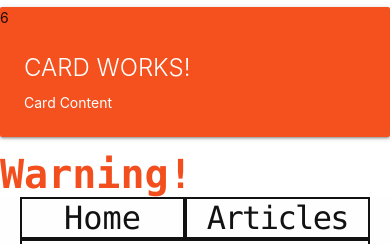
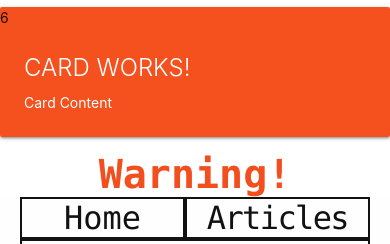
Before and after one commit to simoninmath/ifoundthat-blog-frontend, an Angular app: page /home in a window 390 px wide. Shown: the top 244 px of the page. Built offline with nearby package versions, Linux system fonts and the light colour scheme; no server answers.

Commit message:
[style]-update-hero-styles-component

```diff
--- a/src/app/home/hero/hero.component.html
+++ b/src/app/home/hero/hero.component.html
@@ -1 +1 @@
-<div class="div">Warning!</div>
+<div class="title center">Warning!</div>
--- a/src/app/home/hero/hero.component.scss
+++ b/src/app/home/hero/hero.component.scss
@@ -1,10 +1,11 @@
-.div {
+.title {
     color: var(--PureRed900, #f24e1e);
     margin-right: -3px;
     font: 700 282px Menlo, sans-serif;
   }
+
   @media (max-width: 991px) {
-    .div {
+    .title {
       max-width: 100%;
       font-size: 40px;
     }
```
